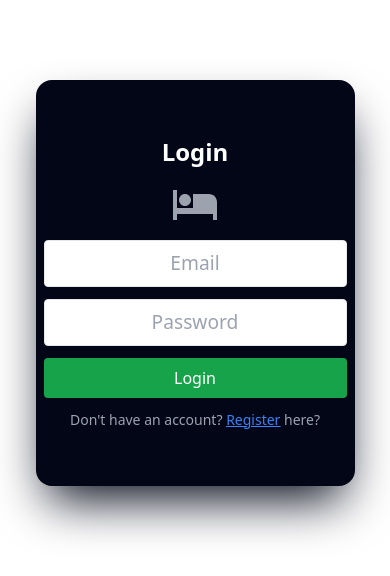
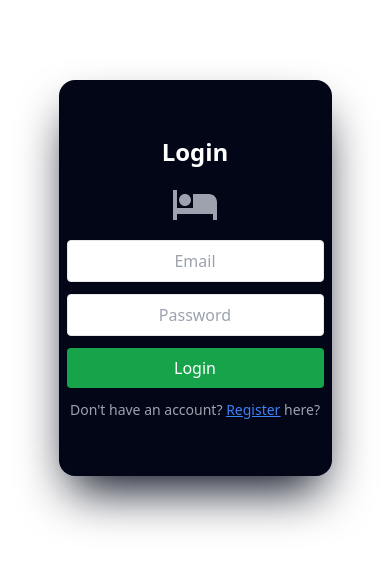
Before and after one commit to Anthony-mbaya/Crux_Bliss_Comfort, a React (Vite) app: page /login in a window 390 px wide. Shown: the top 576 px of the page. Built offline with nearby package versions, Linux system fonts and the light colour scheme.

Commit message:
edited login page

```diff
--- a/src/Components/Verification_View/verification.css
+++ b/src/Components/Verification_View/verification.css
@@ -12,7 +12,7 @@
     @apply flex flex-col gap-3
 }
 .verify-container form input{
-    @apply border rounded px-3 py-2 text-center text-[1.2em] outline-none focus:bg-slate-200 text-slate-950
+    @apply border rounded px-3 py-2 text-center sm:text-[1.2em] outline-none focus:bg-slate-200 text-slate-950
 }
 .verify-container form button{
     @apply bg-green-600 rounded px-3 py-2 hover:bg-green-400 transition-colors
```
